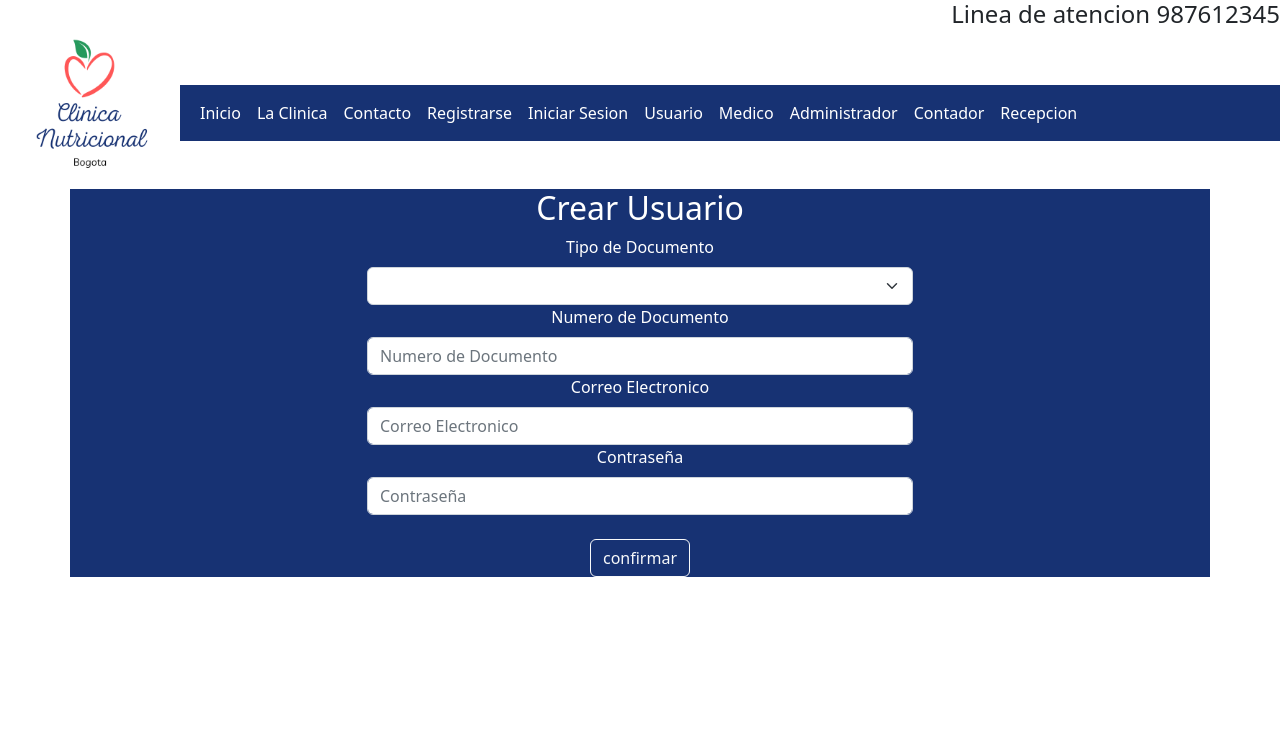
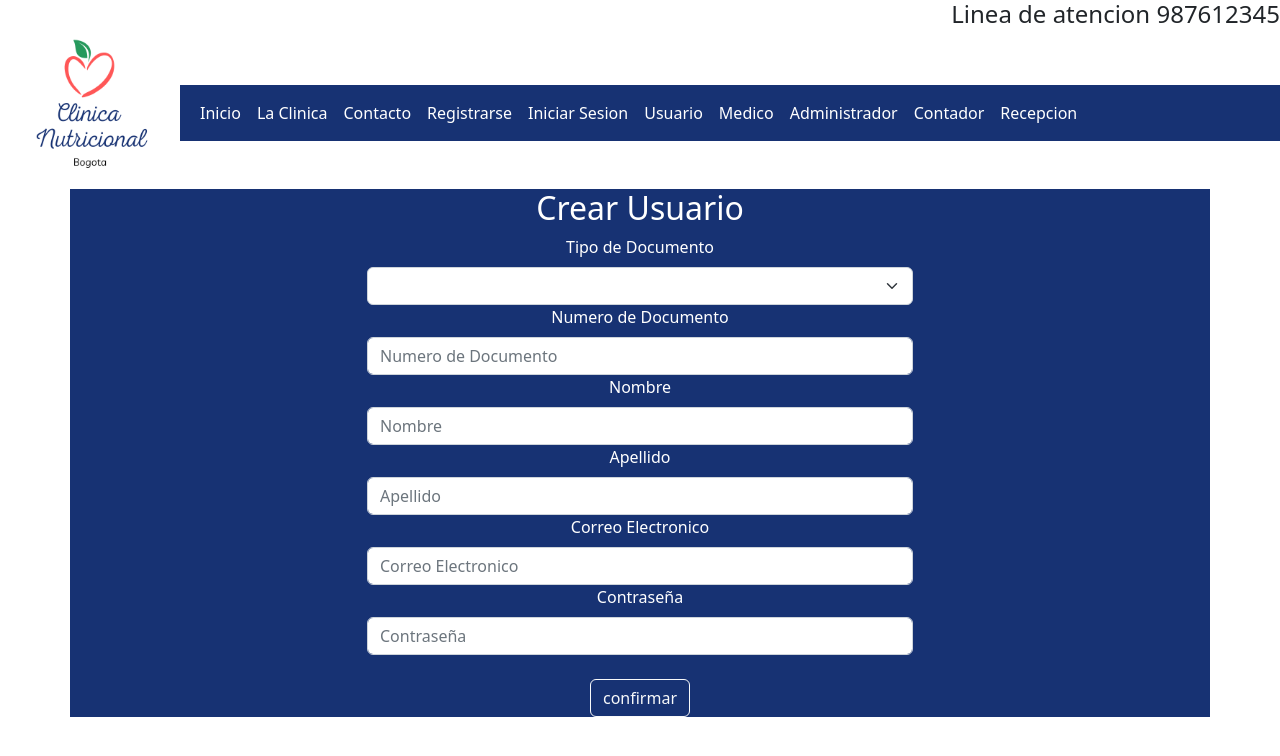
Before and after one commit to Mcbrainkikke/Clinica-Nutricional, a React (Create React App) app in the folder frontend/: page /registrarse in a window 1280 px wide. Shown: the top 756 px of the page. Built offline with nearby package versions, Linux system fonts and the light colour scheme.

Commit message:
se agrego nombre y apellido al registro y mensaje

```diff
--- a/frontend/src/componentes/registrarse.jsx
+++ b/frontend/src/componentes/registrarse.jsx
@@ -1,16 +1,18 @@
 import React, { useState } from "react";
-import { Link } from "react-router-dom";
-import DatosUsuario from "./datosusuarios";
 import axios from "axios";
 
 export default function Registrarse() {
-
   const [formData, setFormData] = useState({
     tipoDocumento: "",
     numeroDocumento: "",
+    nombre: "",
+    apellido: "",
     correo: "",
     contraseña: ""
   });
+
+  const [mostrarFormulario, setMostrarFormulario] = useState(true);
+  const [mensajeExito, setMensajeExito] = useState("");
 
   const handleInputChange = (event) => {
     const { name, value } = event.target;
@@ -26,18 +28,26 @@ export default function Registrarse() {
     try {
       const response = await axios.post('/api/usuarios/registro', formData);
       console.log(response.data);
+      setMensajeExito('Usuario creado exitosamente');
+      setMostrarFormulario(false);
     } catch (error) {
       console.error(error);
     }
   };
 
+  const mostrarVolver = () => {
+    setMensajeExito("");
+    setMostrarFormulario(true);
+  };
+
   return (
     <div className="container mt-5 navbar-dark">
+      {mostrarFormulario ? (
         <div className="row">
           <h2 className="text-white">Crear Usuario</h2>
           <div className="col-md-3"></div>
           <div className="col-md-6">
-                    <form>
+            <form onSubmit={handleSubmit}>
               <div className="form-group">
                 <label className="form-label text-white">Tipo de Documento</label>
                 <select className="form-select" name="tipoDocumento" onChange={handleInputChange} value={formData.tipoDocumento}>
@@ -51,6 +61,14 @@ export default function Registrarse() {
                 <input type="text" className="form-control" placeholder="Numero de Documento" name="numeroDocumento" onChange={handleInputChange} value={formData.numeroDocumento}></input>
               </div>
               <div className="form-group">
+                <label className="form-label text-white">Nombre</label>
+                <input type="text" className="form-control" placeholder="Nombre" name="nombre" onChange={handleInputChange} value={formData.nombre}></input>
+              </div>
+              <div className="form-group">
+                <label className="form-label text-white">Apellido</label>
+                <input type="text" className="form-control" placeholder="Apellido" name="apellido" onChange={handleInputChange} value={formData.apellido}></input>
+              </div>
+              <div className="form-group">
                 <label className="form-label text-white">Correo Electronico</label>
                 <input type="email" className="form-control" placeholder="Correo Electronico" name="correo" onChange={handleInputChange} value={formData.correo}></input>
               </div>
@@ -60,16 +78,17 @@ export default function Registrarse() {
               </div>
               <br></br>
               <div>
-
-                            <button className='btn btn-outline-light' onClick={handleSubmit}>confirmar</button>
+                <button className='btn btn-outline-light' type="submit">confirmar</button>
               </div>
             </form>
-
           </div>
-
         </div>
-
+      ) : (
+        <div>
+          <p className="text-white">{mensajeExito}</p>
+          <button className='btn btn-outline-light' onClick={mostrarVolver}>Volver</button>
         </div>
-
-    )
+      )}
+    </div>
+  );
 }
```
Also changed, not shown: 2 other files (tests, documents, lock files or other folders). Lines whose indentation alone changed are shown as unchanged.
